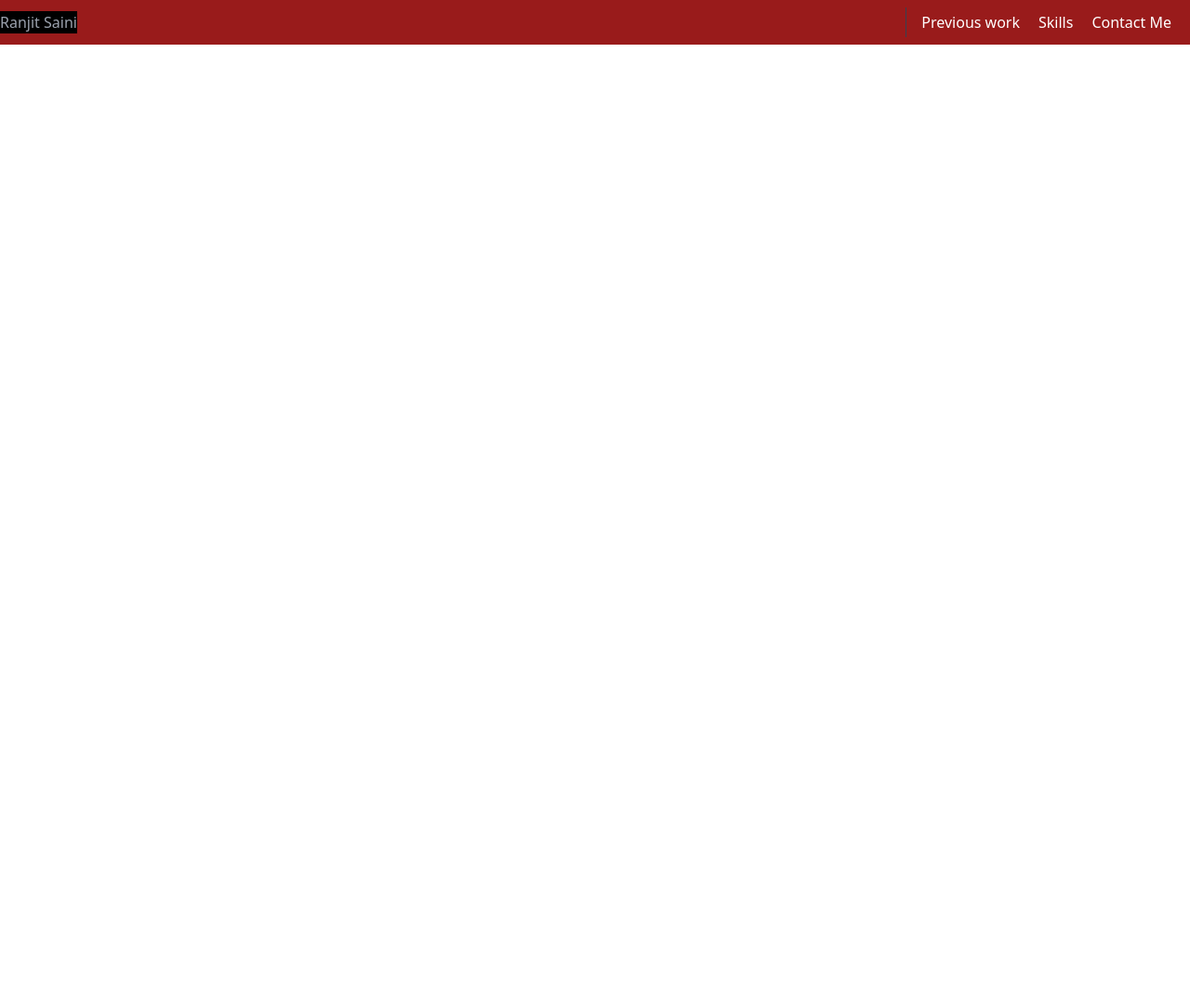
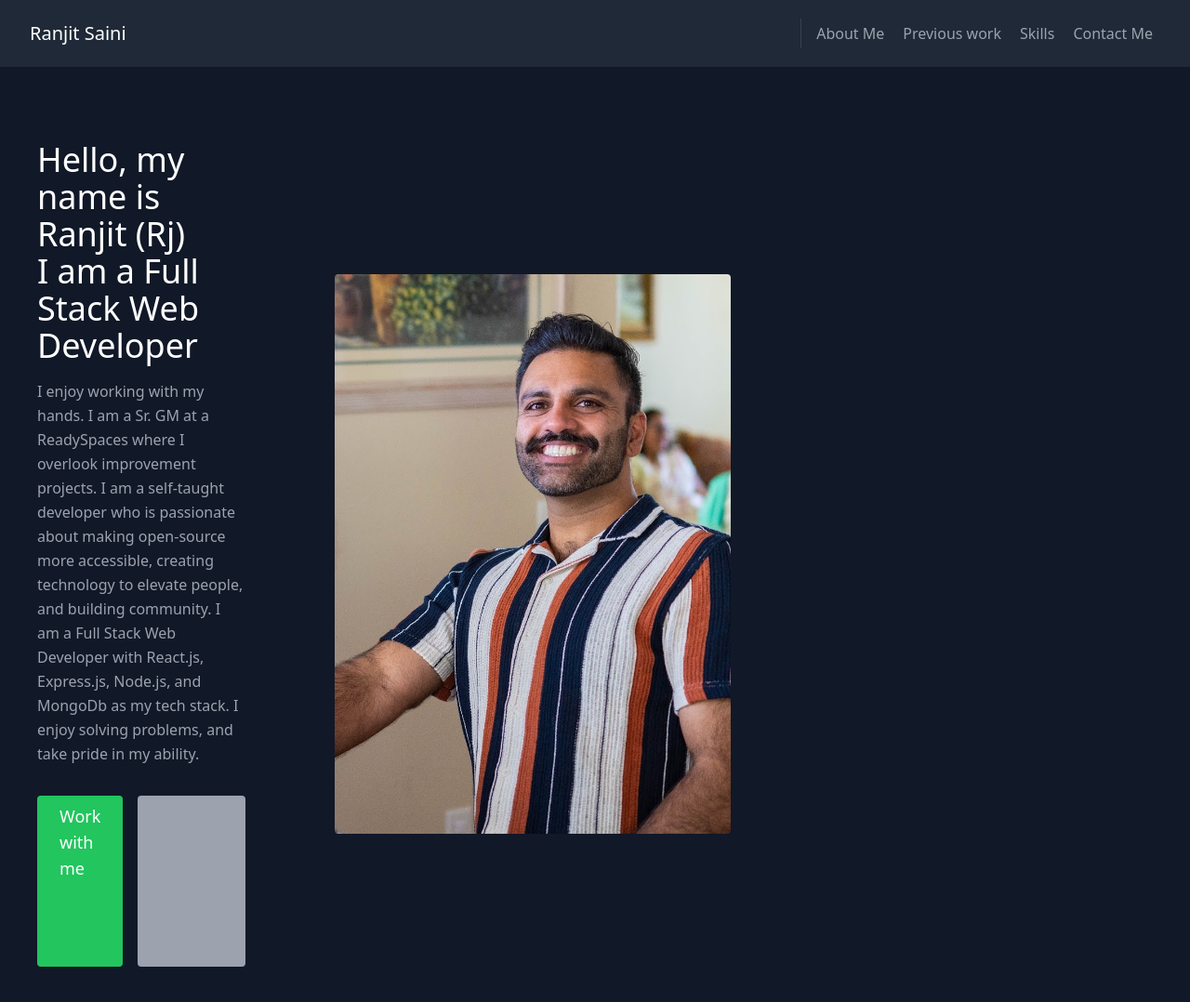
Before and after one commit to rjsaini88/Rj-Saini-Portfolio, a React (Vite) app: page / in a window 1280 px wide. Shown: the top 1078 px of the page at 93% size. Before the commit the page ends 800 px from the top, so only its background shows below. Built offline with nearby package versions, Linux system fonts and the light colour scheme.

Commit message:
finished about me section, need CSS

```diff
--- a/src/App.jsx
+++ b/src/App.jsx
@@ -6,7 +6,9 @@ import Contact from'./componenets/Contact';
 import Navbar from'./componenets/Navbar';
 import Projects from"./componenets/Projects";
 import Skills from'./componenets/Skills';
-import PortfolioContainer from "./componenets/PortfolioContainer";
+// import PortfolioContainer from "./componenets/PortfolioContainer";
+import NavTabs from "./componenets/NavTabs";
+// import PortfolioContainer from "./componenets/PortfolioContainer";
 // import './index.css'
 
 export default function App() {
@@ -14,12 +16,13 @@ export default function App() {
     <main className='text-gray-400 bg-gray-900 body-font'>
 
     {/* // <div className="w-screen h-screen flex items-center justify-center text-white-400 bg-gray-900 body-font"> */}
+      <NavTabs/>
       {/* <Navbar/> */}
-      {/* <AboutMe/> */}
+      <AboutMe/>
       {/* <Projects/> */}
       {/* <Skills/> */}
       {/* <Contact/> */}
-      <PortfolioContainer/>
+      {/* <PortfolioContainer/> */}
     </main>
 
       // <p>Hello World</p>
--- a/src/componenets/About.jsx
+++ b/src/componenets/About.jsx
@@ -1,33 +1,60 @@
 export default function AboutMe() {
   return (
     <section id="about">
-
+      <div className="container mx-auto flex px-10 py-20 md:flex-row flex-col items-center">
+        <div
+          className="lg:flex-grow md:w-1/2 lg:pr-24 md:pr-16 flex flex-col
+          md:items-start md:text-left mb-16 md:mb-0 items-center text-center"
+        >
           {/* may need a wrapper  */}
 
-<h1 className="title">Hello, my name is Ranjit (Rj) </h1>
-<p>
-    I enjoy working with my hands. I am a Sr. GM at a ReadySpaces where I overlook improvement projects. I am a self-taught developer who is passionate about making open-source more accessible, creating technology to elevate people, and building community. I am a Full Stack Web Developer with React.js, Express.js, Node.js, and MongoDb as my tech stack.
-    I enjoy solving problems, and take pride in my ability.
+          <h1 className="title-font sm:text-4xl text-3xl mb-4 font-medium text-white">
+            Hello, my name is Ranjit (Rj)
+            <br className="hidden lg:inline-block" /> I am a Full Stack Web
+            Developer
+          </h1>
+          <p className="mb-8 leading-relaxed">
+            I enjoy working with my hands. I am a Sr. GM at a ReadySpaces where
+            I overlook improvement projects. I am a self-taught developer who is
+            passionate about making open-source more accessible, creating
+            technology to elevate people, and building community. I am a Full
+            Stack Web Developer with React.js, Express.js, Node.js, and MongoDb
+            as my tech stack. I enjoy solving problems, and take pride in my
+            ability.
           </p>
-<div>
-
-<a href="#contact">
+          <div className="flex justify-center">
+            <a
+              href="#contact"
+              className="inline-flex text-white bg-green-500 border-0 py-2 px-6
+            focus:outline-none hover:bg-green-600 rounded text-lg"
+            >
               Work with me
             </a>
-<a href="#projects">Projects I've done, see my past work. </a>
+
+            <a
+              className="ml-4 inline-flex text-gray-400 bg-gray-400 border-0 py-2 px-6
+            focus:outline-none hover:bg-green-600 rounded text-lg"
+              href="#projects"
+            >
+              Projects I've done, see my past work.{" "}
+            </a>
             {/* <div className="container mx-auto flex px-10 py-20 md:flex-row flex-col items-center"> */}
           </div>
-<div className="lg:max-w-lg lg:w-full md:w-1/2 w-5/6">
-<img className="object-cover object-center rounded" src="" alt="My profile picture" />
+        </div>
+        <div className="lg:max-w-lg object-center lg:w-full md:w-1/2 w-5/6">
+          <img
+            className="object-cover object-center rounded"
+            src="../assets/profilepic.jpeg"
+            alt="My profile picture"
+          />
+        </div>
+        <div
+          id="contact"
+          className="w-screen h-screen flex items-center justify-center"
+        >
 
         </div>
-
-
-    <div className="w-screen h-screen flex items-center justify-center">
-      <span>Hello World</span>
       </div>
-
     </section>
-
-  )
+  );
 }
--- a/src/componenets/NavTabs.jsx
+++ b/src/componenets/NavTabs.jsx
@@ -2,12 +2,38 @@ import React from "react";
 
 export default function NavTabs() {
   return (
-    <header className="flex flex-wrap flex-row justify-between items-center bg-red-800 h-12 md:sticky">
-      <h1 className="bg-black">Ranjit Saini</h1>
-      <div className="title-font font-medium text-white mb-4 md:mb-0">
-        {/* <a href="#about" className>About Me</a> */}
-        <nav className="md;mr-auto md:ml-4 md:py-1 md:pl-4 md:border-l md:border-gray-700 felx flex-wrap items-center text-base justify-center">
-          <a href="#projects" className="mr-5 hover:text-white">
+    // <header className="flex flex-wrap flex-row justify-between items-center bg-red-800 h-12 md:sticky">
+    //   <h1 className="bg-black">Ranjit Saini</h1>
+    //   <div className="title-font font-medium text-white mb-4 md:mb-0">
+    //     {/* <a href="#about" className>About Me</a> */}
+    //     <nav className="md;mr-auto md:ml-4 md:py-1 md:pl-4 md:border-l md:border-gray-700 felx flex-wrap items-center text-base justify-center">
+    //       <a href="#projects" className="mr-5 hover:text-white">
+    //         Previous work
+    //       </a>
+    //       <a href="#skills" className="mr-5 hover:text-white">
+    //         Skills
+    //       </a>
+
+    //       <a href="#contact" className="mr-5 hover:text-white">
+    //         Contact Me
+    //       </a>
+    //     </nav>
+    //   </div>
+    // </header>
+
+    <header className="bg-gray-800 md:sticky top-0 z-10">
+    <div className="container mx-auto flex flex-wrap justify-between p-5 flex-col md:flex-row items-center">
+      <a className="title-font font-medium text-white mb-4 md:mb-0">
+        <a href="#about" className="ml-3 text-xl">
+          Ranjit Saini
+        </a>
+      </a>
+      <nav className="lg;m-auto md:ml-4 md:py-1 md:pl-4 md:border-l md:border-gray-700 felx flex-wrap items-center text-base justify-center">
+
+      <a href="#about" className="mr-5 hover:text-white">
+          About Me
+        </a>
+        <a href="#projects" className="mr-5 hover:text-black hover:bg-white">
           Previous work
         </a>
         <a href="#skills" className="mr-5 hover:text-white">
--- a/src/componenets/PortfolioContainer.jsx
+++ b/src/componenets/PortfolioContainer.jsx
@@ -1,26 +1,61 @@
-import React, { useState } from "react";
-import NavTabs from "./NavTabs";
-// import Home from "./pages/Home";
-// import About from "./pages/About";
-// import Blog from "./pages/Blog";
-// import Contact from "./pages/Contact.jsx";
+// // import React, { useState } from "react";
+// // import NavTabs from "./NavTabs";
+// // import Home from "./pages/Home";
+// // import About from "./pages/About";
+// // import Blog from "./pages/Blog";
+// // import Contact from "./pages/Contact.jsx";
 
-export default function PortfolioContainer() {
-    return (
-        <NavTabs/>
-    )
-//   const [currentPage, setCurrentPage] = useState("Home");
+// // export default function PortfolioContainer() {
+// //     return (
+// //         <NavTabs/>
+// //     )
+// //   const [currentPage, setCurrentPage] = useState("Home");
 
+// //   const renderPage = () => {
+// //     if (currentPage === "Home") {
+// //       return <Home />;
+// //     }
+
+// //     return <>Page not found</>;
+
+//     // Might cause error because it tries to render some html
+//     // but it is returning undefined
+// //   };
+
+// //   const handlePageChange = (page) => setCurrentPage(page);
+// // }
+// import React, { useState } from 'react';
+// import NavTabs from './NavTabs';
+// import Home from './pages/Home';
+// import About from './pages/About';
+// // import Blog from './pages/Blog';
+// import Contact from './pages/Contact';
+
+// export default function PortfolioContainer() {
+//   const [currentPage, setCurrentPage] = useState('Home');
+
+//   // This method is checking to see what the value of `currentPage` is. Depending on the value of currentPage, we return the corresponding component to render.
 //   const renderPage = () => {
-//     if (currentPage === "Home") {
+//     if (currentPage === 'Home') {
 //       return <Home />;
 //     }
-
-//     return <>Page not found</>;
-
-    // Might cause error because it tries to render some html
-    // but it is returning undefined
+//     if (currentPage === 'About') {
+//       return <About />;
+//     }
+//     if (currentPage === 'Blog') {
+//       return <Blog />;
+//     }
+//     return <Contact />;
 //   };
 
 //   const handlePageChange = (page) => setCurrentPage(page);
-}
+
+//   return (
+//     <div>
+//       {/* We are passing the currentPage from state and the function to update it */}
+//       <NavTabs currentPage={currentPage} handlePageChange={handlePageChange} />
+//       {/* Here we are calling the renderPage method which will return a component  */}
+//       {renderPage()}
+//     </div>
+//   );
+// }
```
Also changed, not shown: src/componenets/layouts/container.css (+10 -4 lines), assets/profilepic.jpeg (added). Lines whose indentation alone changed are shown as unchanged.
